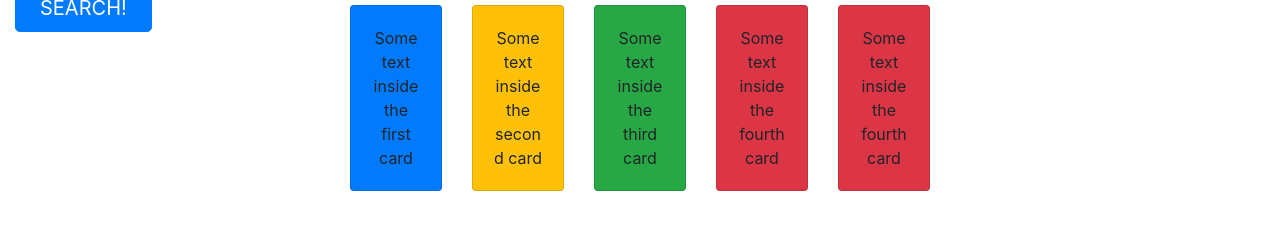
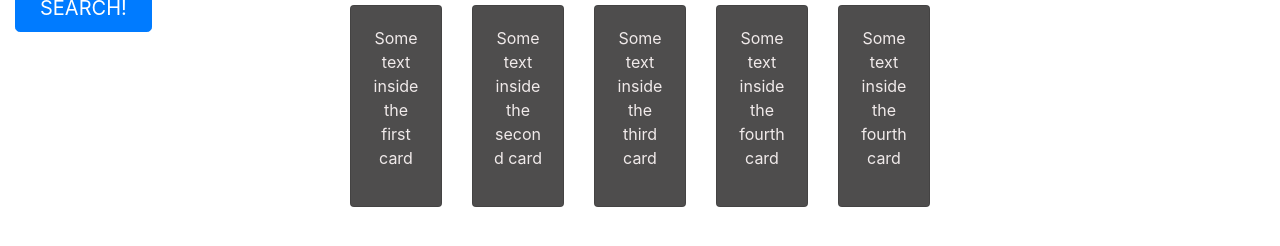
Before and after one commit to cdthe1nonly1/weatherApp, a plain HTML site: page index.html in a window 1280 px wide. Shown: the part 156-402 px from the top of the page. Drawn offline with nearby package versions, Linux system fonts and the light colour scheme.

Commit message:
updated cards in html, updated css

```diff
--- a/index.html
+++ b/index.html
@@ -48,29 +48,29 @@
             <h2 class="fiveDayForcastTitle">5-Day Forcast</h2>
 
             <div class="card-deck">
-              <div class="card bg-primary">
+              <div class="card" id="card">
                 <div class="card-body text-center">
-                  <p class="card-text">Some text inside the first card</p>
+                  <p class="date1">Some text inside the first card</p>
                 </div>
               </div>
-              <div class="card bg-warning">
+              <div class="card" id="card">
                 <div class="card-body text-center">
-                  <p class="card-text">Some text inside the second card</p>
+                  <p class="date2">Some text inside the second card</p>
                 </div>
               </div>
-              <div class="card bg-success">
+              <div class="card" id="card">
                 <div class="card-body text-center">
-                  <p class="card-text">Some text inside the third card</p>
+                  <p class="date3">Some text inside the third card</p>
                 </div>
               </div>
-              <div class="card bg-danger">
+              <div class="card" id="card">
                 <div class="card-body text-center">
-                  <p class="card-text">Some text inside the fourth card</p>
+                  <p class="date4">Some text inside the fourth card</p>
                 </div>
               </div>
-              <div class="card bg-danger">
+              <div class="card" id="card">
                 <div class="card-body text-center">
-                  <p class="card-text">Some text inside the fourth card</p>
+                  <p class="date5">Some text inside the fourth card</p>
                 </div>
               </div>
             </div>
--- a/script.js
+++ b/script.js
@@ -19,7 +19,7 @@ function fetchCoordinates() {
     "&units=imperial" +
     "&appid=" +
     apiKey;
-  console.log(appId);
+  //console.log(appId);
   fetch(appId)
     .then(function (response) {
       return response.json();
@@ -31,7 +31,6 @@ function fetchCoordinates() {
     });
 }
 function fetchForecastWeather(lat, lon) {
-  console.log("inside fetchForecastWeather");
   let date = new Date();
   let month = date.getMonth();
   let day = date.getDate();
@@ -49,9 +48,15 @@ function fetchForecastWeather(lat, lon) {
       currentHumidity.text("Humidity: " + data.current.humidity);
       cityWeather.text(inputform.val() + "   " + fullDate);
       //displayForecastWeather(data.daily)
-      console.log(data.daily + "to pass to next");
+      fetch5dayforcast(data.daily);
     });
   });
+}
+function fetch5dayforcast(daily) {
+  // console.log(daily + "daily in fetch5dayforcast");
+  console.log(daily[0].temp.day);
+  //build out a loop to go through to build cards and populate with.
+  // fill with temp, wind, humidity
 }
 
 //function displayForecastWeather(5dayForcast) {
--- a/style.css
+++ b/style.css
@@ -1,6 +1,7 @@
 :root {
   --med-blue: rgb(94, 94, 248);
   --off-white: rgb(240, 234, 234);
+  --dark-gray: rgb(78, 77, 77);
 }
 
 .header {
@@ -28,15 +29,7 @@
   border: 2px solid;
 }
 
-.card-deck {
-
+#card {
+  background-color: var(--dark-gray);
+  color: var(--off-white);
 }
-
-#fiveDayForcast {
-  height: 300px;
-  display: grid;
-  gap: 10px;
-  background-color: #2196f3;
-  padding: 10px;
-
-}
```
